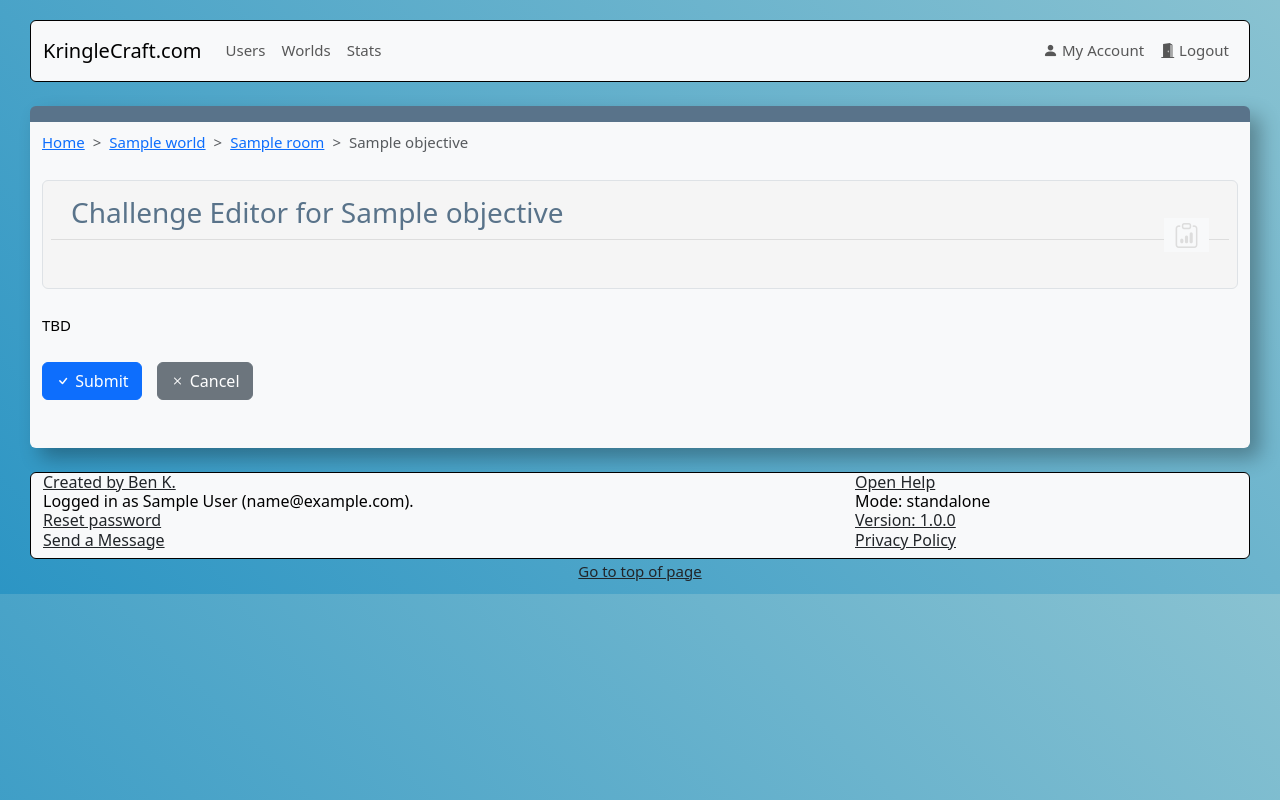
After one commit to benjamin-bk-krueger/kringlecraft, a Flask app: page /challenge/1 in a window 1280 px wide. The commit adds this page. Run offline with Flask 3, Linux system fonts and the light colour scheme; a user stored in the database is signed in; tables that the repository leaves empty hold one stand-in row (values such as "Sample post"); some libraries are stand-ins or nearby versions.

Commit message:
Add challenge editing feature for objectives
This commit adds a new feature for editing challenges related to a specific objective. It includes a new challenge editor HTML template, a new view to handle this page's data, and necessary changes to ensure proper routing and data handling. The commit also resolves a minor bug in objective data views.

```diff
--- a/kringlecraft/app.py
+++ b/kringlecraft/app.py
@@ -46,12 +46,13 @@ def configure_logging():
 
 
 def register_blueprints():
-    from kringlecraft.views import (home_views, account_views, storage_views, data_views)
+    from kringlecraft.views import (home_views, account_views, storage_views, data_views, task_views)
 
     app.register_blueprint(home_views.blueprint)
     app.register_blueprint(account_views.blueprint)
     app.register_blueprint(storage_views.blueprint)
     app.register_blueprint(data_views.blueprint)
+    app.register_blueprint(task_views.blueprint)
 
 
 def setup_db():
--- a/kringlecraft/templates/data/objective.html
+++ b/kringlecraft/templates/data/objective.html
@@ -158,7 +158,7 @@
                 <a class="btn btn-primary me-3" href="#" role="button" data-bs-toggle="modal" data-bs-target="#myModalEdit"><i class="bi bi-pencil"></i> Edit</a>
                 <a class="btn btn-danger me-3" href="#" role="button" data-bs-toggle="modal" data-bs-target="#myModalDelete"><i class="bi bi-trash"></i> Delete</a>
 
-                <a class="btn btn-primary me-3" href="#" role="button"><i class="bi bi-question-square"></i> Challenge</a>
+                <a class="btn btn-primary me-3" href="{{ url_for('task.challenge', objective_id=objective.id)}}" role="button"><i class="bi bi-question-square"></i> Challenge</a>
             {%  endif %}
             {% if current_user.role == 0 or current_user.student_role == 1 %}
                 <a class="btn btn-primary me-3" href="#" role="button"><i class="bi bi-exclamation-square"></i> Solution</a>
--- /dev/null
+++ b/kringlecraft/templates/task/challenge.html
@@ -0,0 +1,36 @@
+{# /challenge #}
+{% extends 'shared/_layout.html' %}
+
+{% block title %}Challenge Editor for {{ objective.name }}{% endblock %}
+
+{% block content %}
+    <div class="container-fluid c-restricted-xxl c-header c-shadow rounded bg-light mt-4 py-4">
+        {# Show breadcrumb navigation #}
+        <nav style="--bs-breadcrumb-divider: '>';" aria-label="breadcrumb">
+            <ol class="breadcrumb">
+                <li class="breadcrumb-item"><a href="{{ url_for('data.worlds') }}">Home</a></li>
+                <li class="breadcrumb-item"><a href="{{ url_for('data.world', world_id=world.id) }}">{{ world.name }}</a></li>
+                <li class="breadcrumb-item"><a href="{{ url_for('data.room', room_id=room.id) }}">{{ room.name }}</a></li>
+                <li class="breadcrumb-item active" aria-current="page">{{ objective.name }}</li>
+            </ol>
+        </nav>
+
+        {#  Show objective info #}
+         <div class="rounded border mt-4 mb-4 c-color p-2">
+            <div class="fs-3 c-title">Challenge Editor for {{ objective.name }}</div>
+            <div class="underline"><span><i class="bi bi-clipboard-data" aria-hidden="true"></i></span></div>
+        </div>
+
+        {# Display Markdown editor form - edit an objective's quest #}
+        TBD
+
+        {# Display simple buttons - submit or cancel form editing #}
+        <div class="btn-toolbar" role="toolbar" aria-label="Challenge Actions">
+            <button type="submit" form="challenge" class="btn btn-primary mt-4 mb-4 btn-space"><i class="bi bi-check"></i> Submit</button>
+
+            <form action="{{ url_for('data.objective', objective_id=objective.id)}}">
+                <button type="submit" class="btn btn-secondary mt-4 mb-4 btn-space"><i class="bi bi-x"></i> Cancel</button>
+            </form>
+        </div>
+    </div>
+{% endblock %}
--- a/kringlecraft/views/data_views.py
+++ b/kringlecraft/views/data_views.py
@@ -517,7 +517,7 @@ def objective(objective_id):
 
     # (2) initialize form data
     my_objective = objective_services.find_objective_by_id(objective_id)
-    if not objective:
+    if not my_objective:
         # (6e) show dedicated error page
         return flask.render_template('home/error.html', error_message="Objective does not exist.")
 
--- /dev/null
+++ b/kringlecraft/views/task_views.py
@@ -0,0 +1,31 @@
+import flask
+from flask_login import (login_required, current_user)  # to manage user sessions
+
+from kringlecraft.utils.mail_tools import (send_mail)
+from kringlecraft.utils.file_tools import (get_temp_file, file_ending)
+
+blueprint = flask.Blueprint('task', __name__, template_folder='templates')
+
+
+# Shows information about a specific objective's quest
+@blueprint.route('/challenge/<int:objective_id>', methods=['GET'])
+@login_required
+def challenge(objective_id):
+    # (1) import forms and utilities
+    from kringlecraft.viewmodels.data_forms import ObjectiveForm
+    import kringlecraft.services.world_services as world_services
+    import kringlecraft.services.room_services as room_services
+    import kringlecraft.services.objective_services as objective_services
+
+    # (2) initialize form data
+    my_objective = objective_services.find_objective_by_id(objective_id)
+    if not my_objective:
+        # (6e) show dedicated error page
+        return flask.render_template('home/error.html', error_message="Objective does not exist.")
+
+    my_room = room_services.find_room_by_id(my_objective.room_id)
+    my_world = world_services.find_world_by_id(my_room.world_id)
+
+    # (6a) show rendered page
+    return flask.render_template('task/challenge.html', objective=my_objective,
+                                 room=my_room, world=my_world, page_mode="init")
```
